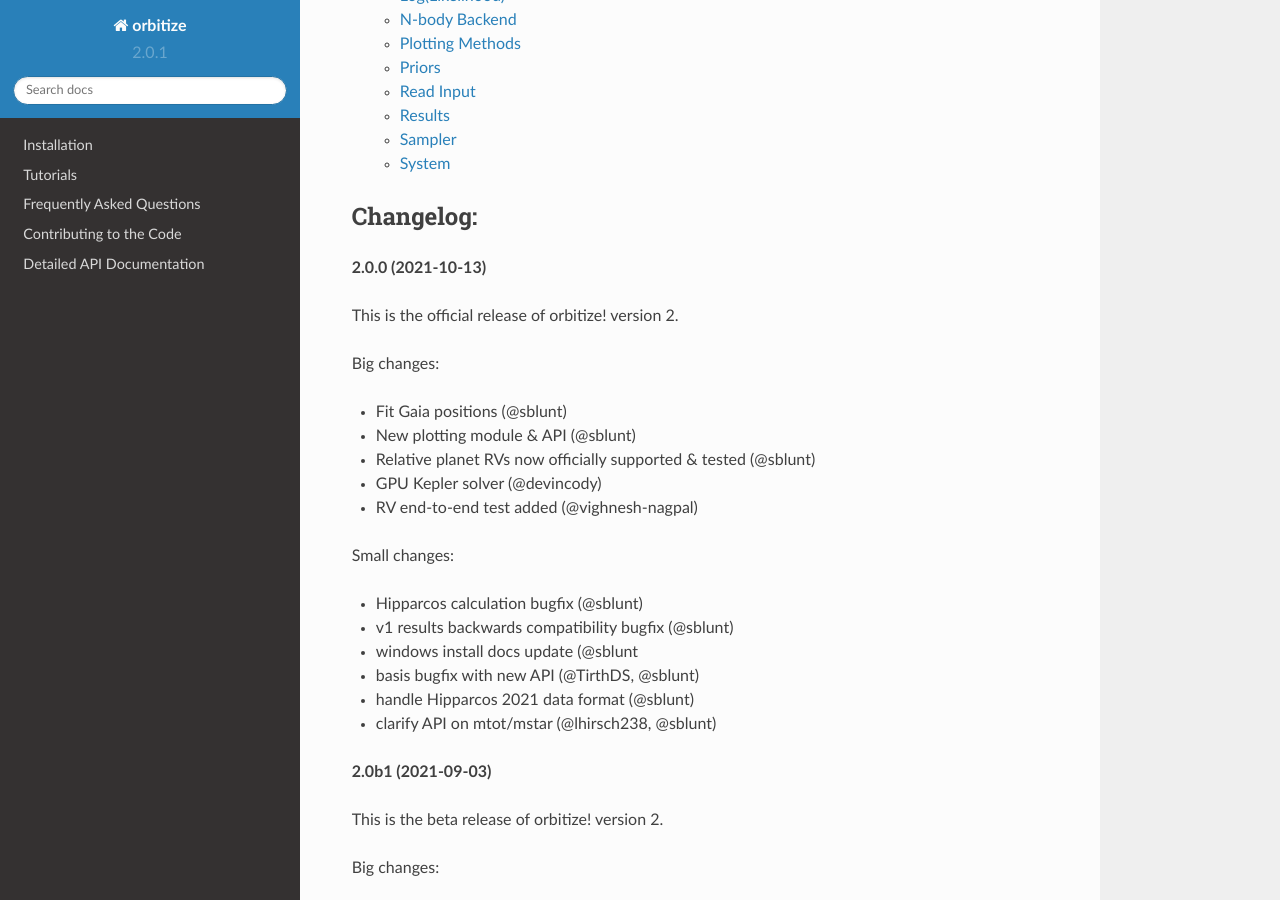
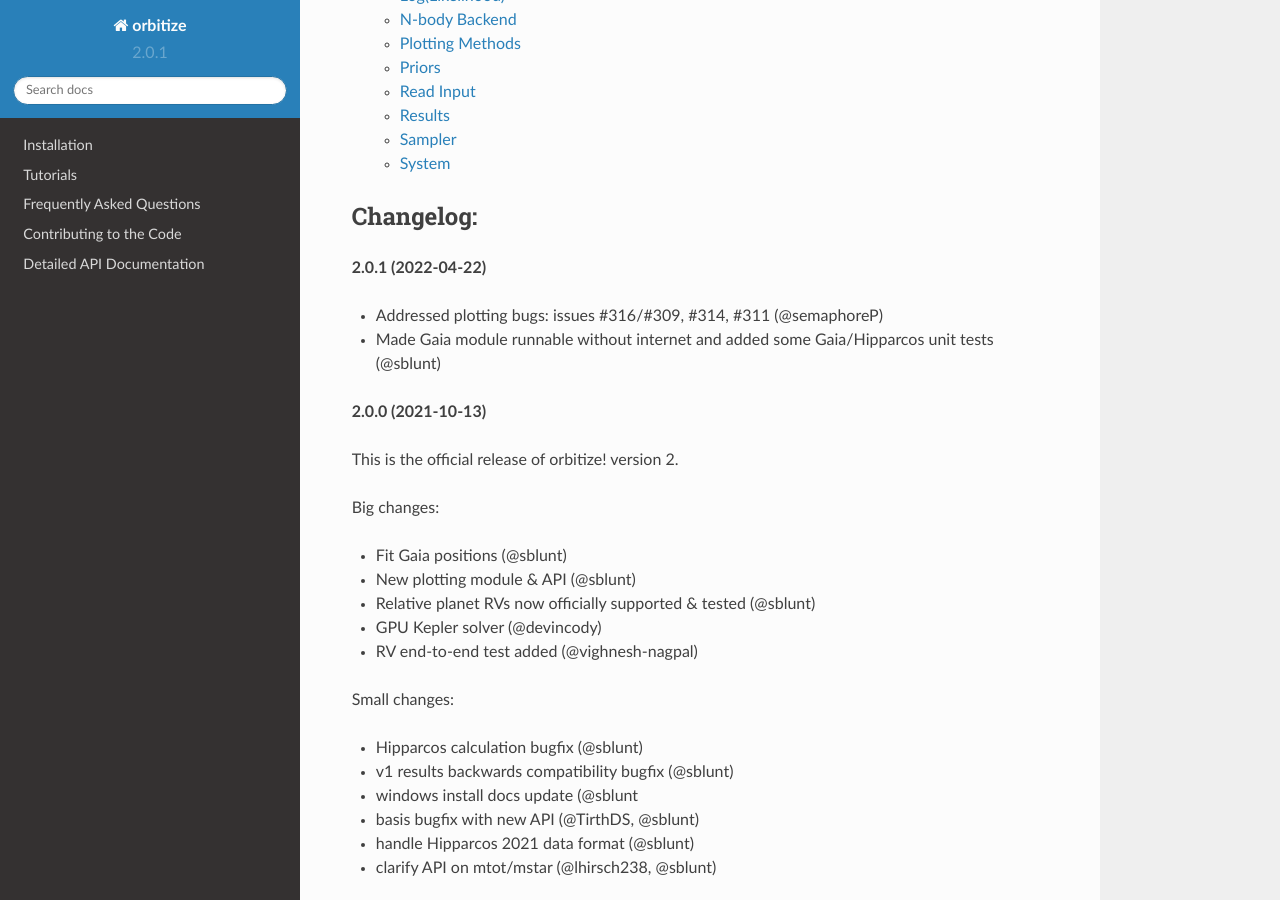
Before and after one commit to sblunt/orbitize, a Sphinx documentation site: the page built from docs/index.rst, in a window 1280 px wide and 900 px high, scrolled down 1657 px. Built offline with Sphinx 7.4.7 and the Read the Docs theme 2.0.0, drawn with Linux system fonts in a browser that asks for light colours; pages that are not in the unit, such as notebooks, are missing from menus.

Commit message:
update changelog

```diff
--- a/docs/index.rst
+++ b/docs/index.rst
@@ -53,6 +53,11 @@
 
 Changelog:
 ++++++++++
+
+**2.0.1 (2022-04-22)**
+
+- Addressed plotting bugs: issues #316/#309, #314, #311 (@semaphoreP)
+- Made Gaia module runnable without internet and added some Gaia/Hipparcos unit tests (@sblunt)
 
 **2.0.0 (2021-10-13)**
 
```
